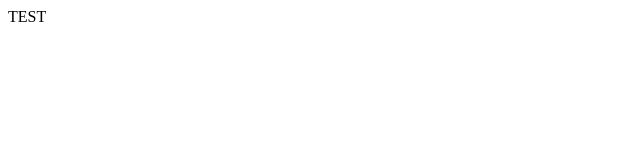
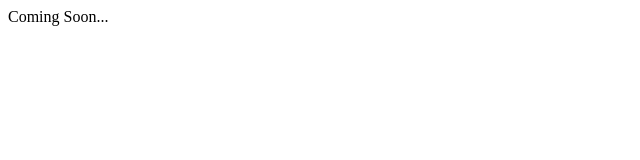
Before and after one commit to mkluting/mkluting.github.io, a plain HTML site: page index.html in a window 1280 px wide. Shown: the full height of the page, 0-640 px from the left. Drawn offline with Linux system fonts and the light colour scheme.

Commit message:
Changed to coming soon.

```diff
--- a/index.html
+++ b/index.html
@@ -1,8 +1,8 @@
 <html>
 <head>
-<title>Testing</title>
+<title>COMING SOON...</title>
 </head>
 <body>
-	<div class="header">TEST</div>
+	<div class="header">Coming Soon...</div>
 </body>
 </html>
```
Also changed, not shown: README.md.
